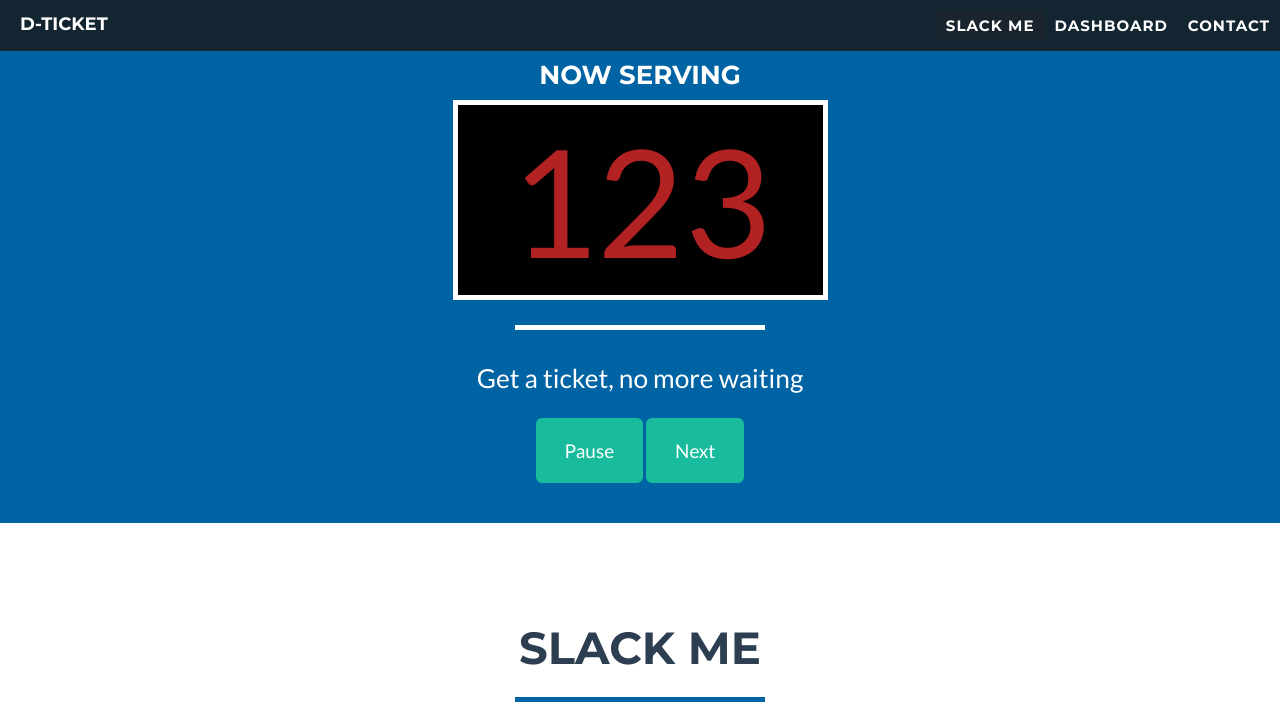
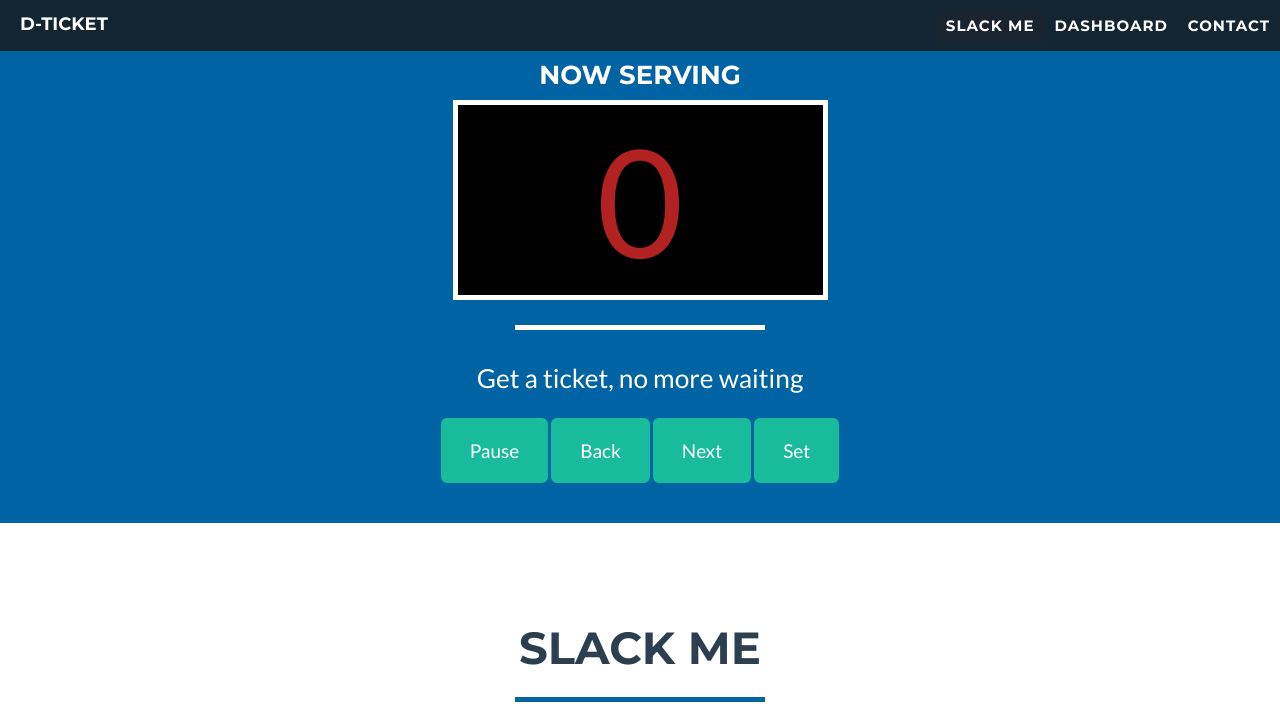
Before and after one commit to seanon414/dticket, a Django app: page / in a window 1280 px wide. Shown: the top 723 px of the page. Run offline with Django 3.2, Linux system fonts and the light colour scheme; some libraries are stand-ins or nearby versions.

Commit message:
Setting up Template view

```diff
--- a/dticket/index/urls.py
+++ b/dticket/index/urls.py
@@ -1,8 +1,8 @@
 from django.conf.urls import url
 
-from . import views
+from index.views import HomePageView
 
 
 urlpatterns = [
-    url(r'^$', views.home_screen, name='index'),
+    url(r'^$', HomePageView.as_view()),
 ]
--- a/dticket/index/views.py
+++ b/dticket/index/views.py
@@ -1,5 +1,20 @@
 from django.shortcuts import render
+from django.views.generic import TemplateView
+
+from index.forms import HomePageForm
+
+from slacker import Slacker
 
 
-def home_screen(request):
-    return render(request, 'templates/index.html', {})
+class HomePageView(TemplateView):
+    template_name = "templates/index.html"
+    ticket_number = 0
+
+    def increase_ticket_number(self):
+        ticket_number += 1
+
+    def decrease_ticket_number(self):
+        ticket_number -= 1
+
+    def slack_me(self):
+        pass
--- a/dticket/requires.txt
+++ b/dticket/requires.txt
@@ -1 +1,2 @@
 Django==1.9.5
+slacker==0.9.10
--- a/dticket/templates/index.html
+++ b/dticket/templates/index.html
@@ -1,8 +1,6 @@
 {% load staticfiles %}
 
-<!DOCTYPE html>
-<html lang="en">
-
+{% block content %}
     <head>
 
         <meta charset="utf-8">
@@ -78,7 +76,7 @@
                     <div class="col-lg-12">
                         <h3>Now Serving</h3>
                         <div class="counter">
-                        <span class="serve_number">123</span>
+                            <span class="serve_number">{{ view.ticket_number }}</span>
                         </div>
                         <div class="intro-text">
                             <hr class="ticket-icon">
@@ -86,7 +84,9 @@
                         </div>
                         <div class="btn-actions">
                             <button class="btn btn-success btn-lg" name="button_pause">Pause</button>
+                            <button class="btn btn-success btn-lg" name="button_back">Back</button>
                             <button class="btn btn-success btn-lg" name="button_next">Next</button>
+                            <button class="btn btn-success btn-lg" name="button_set">Set</button>
                         </div>
                     </div>
                 </div>
@@ -239,3 +239,4 @@
     </body>
 
     </html>
+{% endblock %}
--- a/dticket/views.py
+++ /dev/null
@@ -1,5 +0,0 @@
-from django.shortcuts import render
-
-
-def index(request):
-    return render(request, 'templates/index.html', {})
```
Lines whose indentation alone changed are shown as unchanged.
